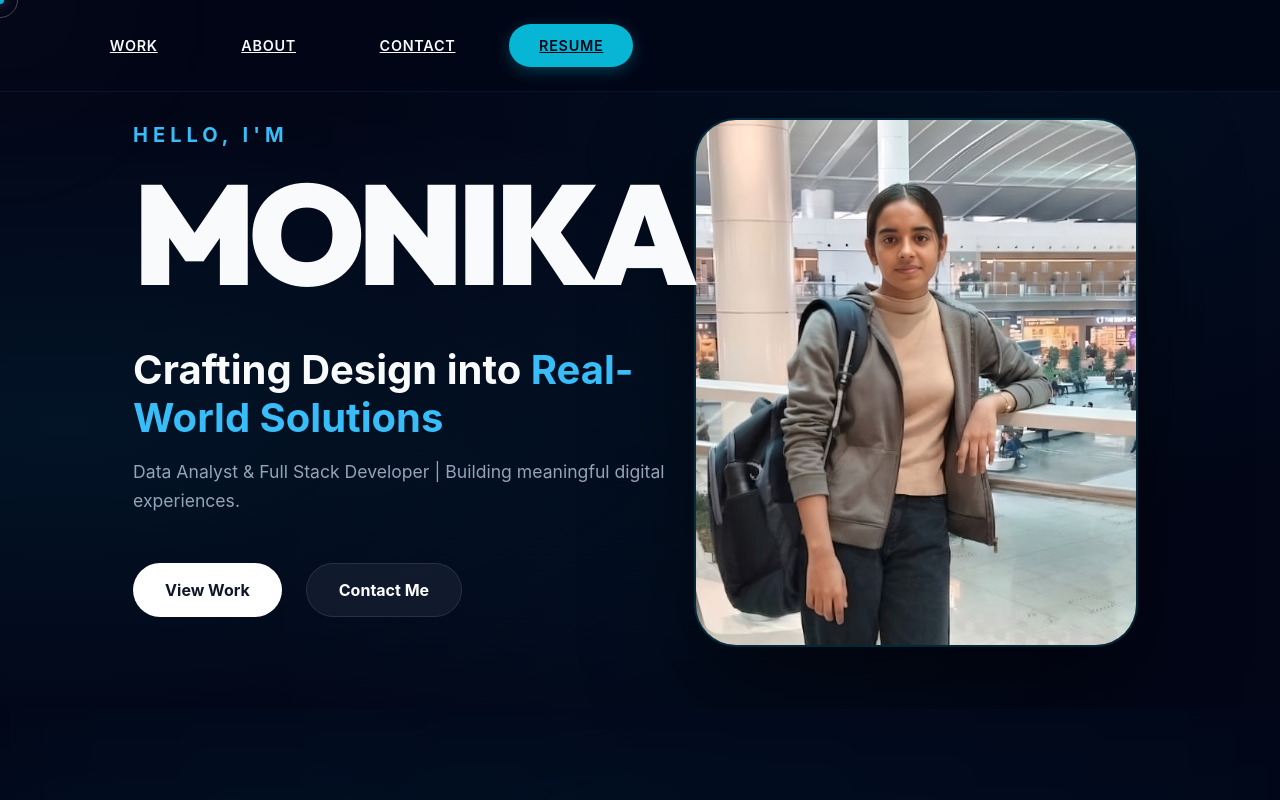
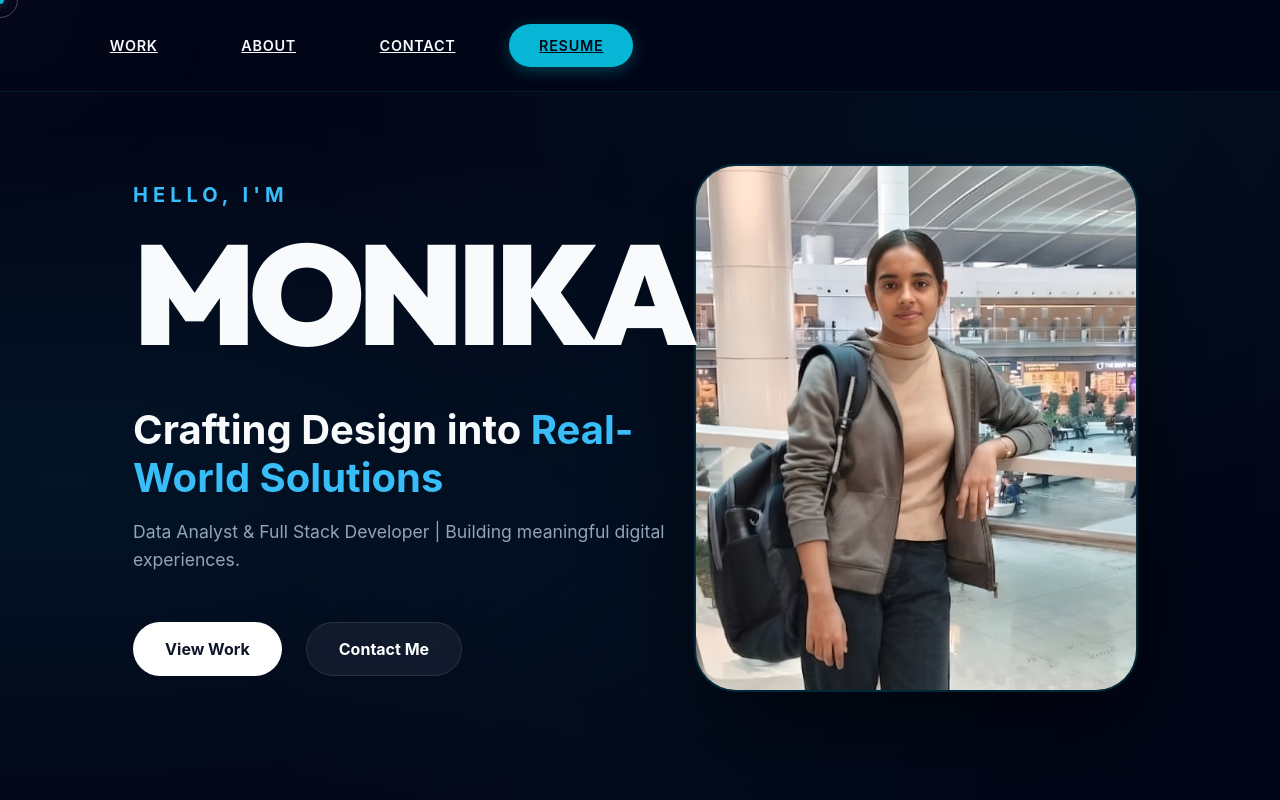
Before and after one commit to jakharmonika364/website-portfolio, a Next.js app: page / in a window 1280 px wide. Shown: the top 800 px of the page. Built offline with nearby package versions, Linux system fonts and the light colour scheme; a web font is replaced by a local one.

Commit message:
Implement section scroll snapping, vertical centering, and update About content from GitHub

```diff
--- a/src/app/globals.css
+++ b/src/app/globals.css
@@ -1,3 +1,9 @@
+html {
+  scroll-snap-type: y mandatory;
+  scroll-behavior: smooth;
+  scroll-padding-top: 4rem;
+}
+
 :root {
   --background: #020617;
   --foreground: #f8fafc;
@@ -142,6 +148,14 @@ main {
   position: relative;
 }
 
+main > section {
+  min-height: 100vh;
+  scroll-snap-align: start;
+  scroll-snap-stop: always;
+  position: relative;
+  width: 100%;
+}
+
 /* Background Glow */
 .bg-glow {
   position: fixed;
@@ -252,7 +266,7 @@ nav ul li a:hover {
   position: relative;
   display: flex;
   justify-content: space-between;
-  align-items: flex-start;
+  align-items: center;
   background:
     radial-gradient(ellipse at 5% 60%, rgba(6, 182, 212, 0.08) 0%, transparent 55%),
     radial-gradient(ellipse at 80% 15%, rgba(6, 182, 212, 0.05) 0%, transparent 50%),
@@ -1188,6 +1202,14 @@ nav ul li a:hover {
 
 .section-header {
   margin-bottom: 4rem;
+  text-align: center;
+}
+
+.section-subtitle {
+  font-size: 1.1rem;
+  color: var(--text-muted);
+  font-weight: 500;
+  letter-spacing: 0.05em;
 }
 
 .section-title {
--- a/src/app/page.tsx
+++ b/src/app/page.tsx
@@ -510,23 +510,26 @@ export default function Home() {
               <h2 className="notebook-title">Namaste! I&apos;m Monika ✦</h2>
               <div className="notebook-text">
                 <p>
-                  I&apos;m a <strong>Communication Designer</strong> and User Experience graduate student
-                  at <strong>Arizona State University</strong>. I love exploring how design can tell
-                  stories, spark emotion, and make everyday moments a little more meaningful.
+                  Namaste! I&apos;m <strong>Monika Jakhar</strong>. I&apos;m a <strong>Data Analyst</strong> and
+                  <strong> Full-Stack Developer</strong> with a deep passion for <strong>Open Source</strong>
+                  and <strong>Clean Architecture</strong>.
                 </p>
                 <p>
-                  With a background in visual communication and user experience, I&apos;ve
-                  worked on <strong>brand identities, social media campaigns, and digital
-                    experiences</strong> for a variety of projects.
+                  Based in India 🇮🇳, I actively contribute to significant cloud-native projects and
+                  high-performance engines. My journey involves everything from deep-diving into
+                  <strong> Kubernetes</strong> and <strong>Cloud Native</strong> ecosystems to
+                  working on <strong>Rust</strong>-based engines and <strong>Kotlin</strong> mobile apps.
                 </p>
                 <p>
-                  My journey started with a love for <strong>painting and sketching</strong>, and that
-                  curiosity still drives how I approach design today — with creativity,
-                  empathy, and a genuine interest in people and their experiences.
+                  I&apos;ve contributed to <strong>CNCF</strong> projects like <strong>Fluid</strong> and
+                  <strong> Kyverno</strong>, helping bridge the gap between cloud storage and compute.
+                  I believe in writing code that is not just functional, but elegantly architected
+                  for speed and scalability.
                 </p>
                 <p>
-                  Currently open to <strong>internships & Co-op</strong>. If you&apos;re building something
-                  with heart, let&apos;s talk!
+                  Currently open to <strong>Freelance, Internships & Co-op</strong>. If you&apos;re
+                  building something high-performance or need a data-driven perspective,
+                  let&apos;s talk!
                 </p>
               </div>
             </div>
```
